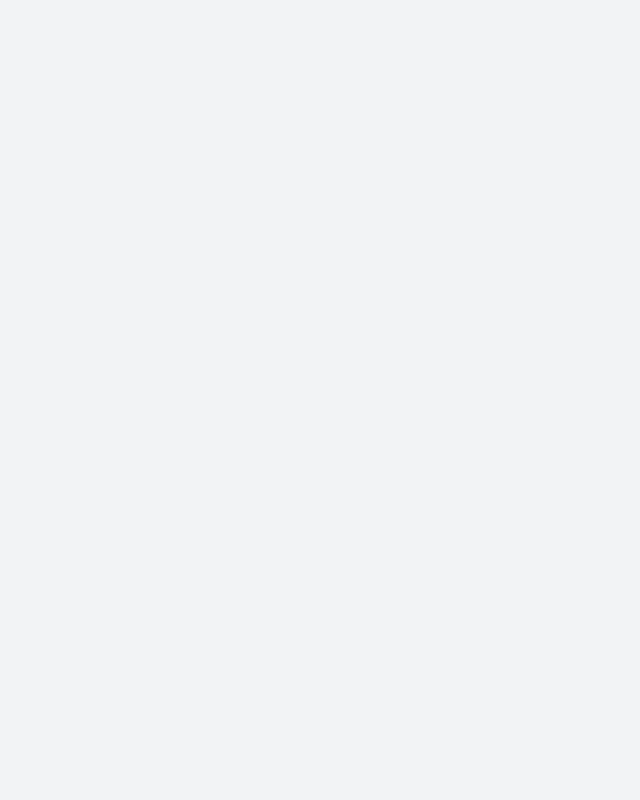
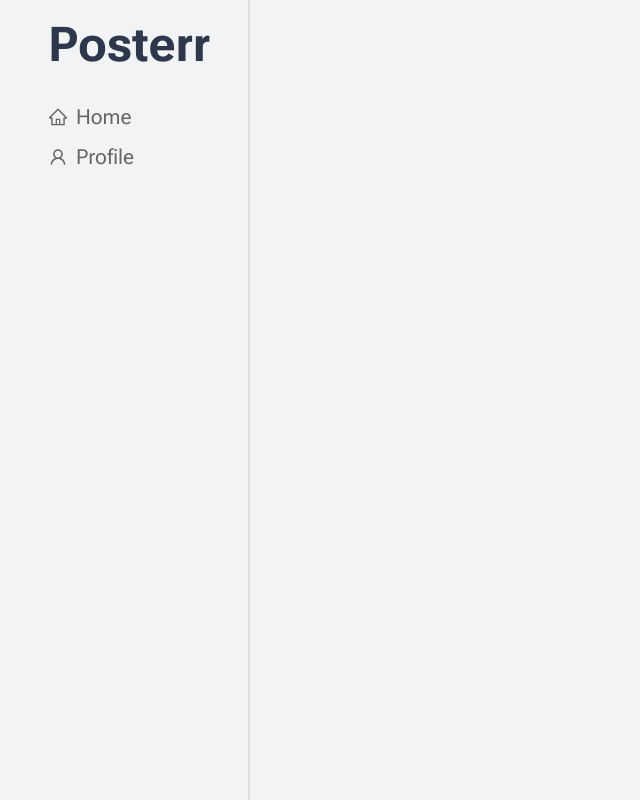
Before and after one commit to vicentemattos1/twitter-frontend, a Next.js app: page / in a window 1280 px wide. Shown: the whole page, without its empty margins (0-640 px from the left). Built offline with nearby package versions, Linux system fonts and the light colour scheme.

Commit message:
Global Sidebar setup

```diff
--- /dev/null
+++ b/src/components/Sidebar.tsx
@@ -0,0 +1,38 @@
+import { AiOutlineHome, AiOutlineUser } from "react-icons/ai";
+import Link from "next/link";
+import { useRouter } from "next/router";
+
+import styles from "../styles/components/Sidebar.module.scss";
+
+export function Sidebar() {
+  const router = useRouter();
+  return (
+    <aside className={styles["container"]}>
+      <h1>Posterr</h1>
+      <nav>
+        <ul>
+          <li
+            className={`${styles["nav_option"]} ${
+              router.pathname.includes("/posts") && styles["active"]
+            }`}
+          >
+            <AiOutlineHome size={20} />
+            <Link href="/">
+              <a>Home</a>
+            </Link>
+          </li>
+          <li
+            className={`${styles["nav_option"]} ${
+              router.pathname.includes("/profile") && styles["active"]
+            }`}
+          >
+            <AiOutlineUser size={20} />
+            <Link href="/profile">
+              <a>Profile</a>
+            </Link>
+          </li>
+        </ul>
+      </nav>
+    </aside>
+  );
+}
--- a/src/pages/_app.tsx
+++ b/src/pages/_app.tsx
@@ -1,8 +1,16 @@
 import "../styles/globals.scss";
 import type { AppProps } from "next/app";
 
+import styles from "../styles/pages/Layout.module.scss";
+import { Sidebar } from "../components/Sidebar";
+
 function MyApp({ Component, pageProps }: AppProps) {
-  return <Component {...pageProps} />;
+  return (
+    <div className={styles["container"]}>
+      <Sidebar />
+      <Component {...pageProps} />
+    </div>
+  );
 }
 
 export default MyApp;
--- /dev/null
+++ b/src/styles/components/Sidebar.module.scss
@@ -0,0 +1,37 @@
+.container {
+  display: flex;
+  flex-direction: column;
+  height: 100vh;
+  max-width: 250px;
+  padding: 1rem 3rem;
+  border-right: 2px solid var(--gray-line);
+  font-size: 2rem;
+  position: fixed;
+  h1 {
+    color: var(--title);
+  }
+
+  ul {
+    margin-top: 2rem;
+    list-style-type: none;
+  }
+}
+
+.nav_option {
+  display: flex;
+  align-items: center;
+  margin-bottom: 1rem;
+
+  :first-child {
+    margin-right: 0.5rem;
+  }
+
+  a {
+    font-size: 1.3rem;
+    border: none;
+  }
+}
+
+.active {
+  color: var(--blue);
+}
```
Also changed, not shown: src/styles/pages/Home.module.scss (deleted), src/styles/pages/Layout.module.scss (added).
